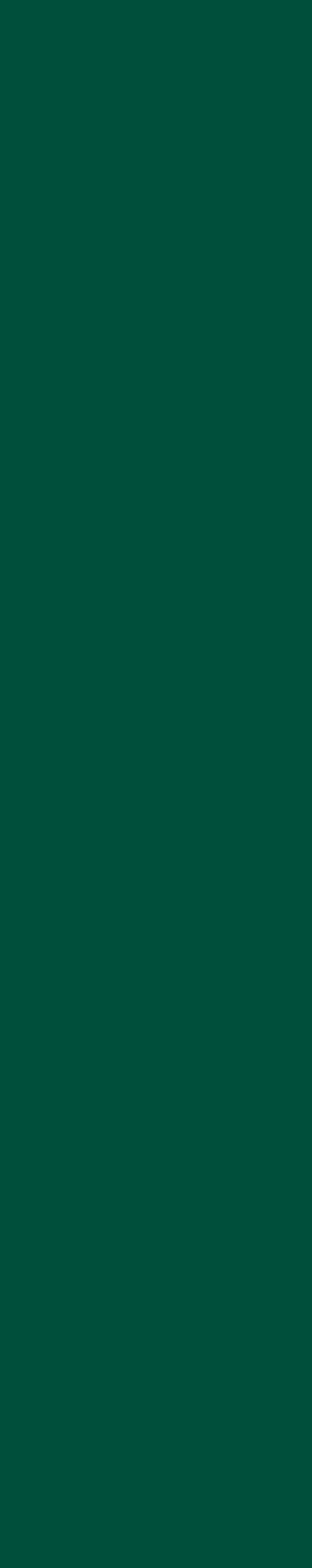
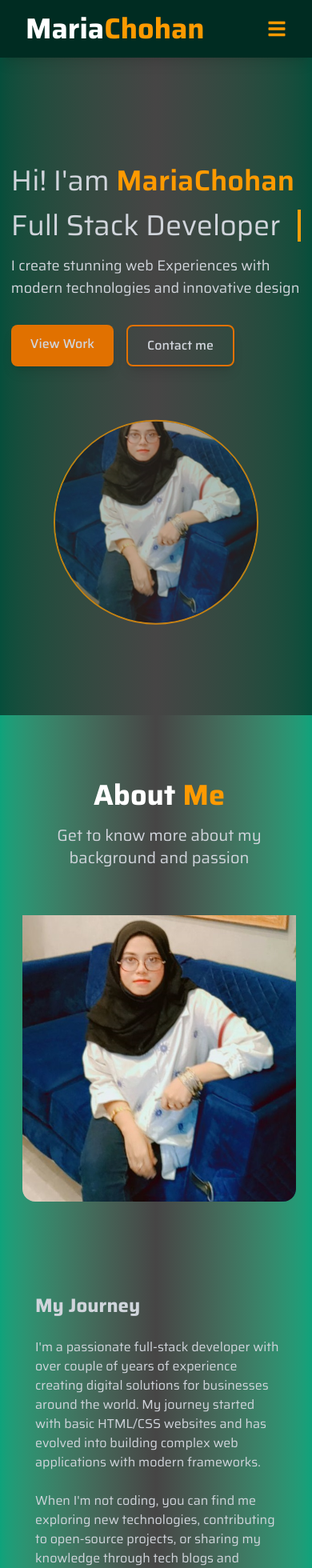
Before and after one commit to MariaAhmedChohan/Maria-Chohan-Portfolio, a React (Vite) app: page / in a window 390 px wide. Shown: the top 1960 px of the page at 80% size. Before the commit the page ends 844 px from the top, so only its background shows below. Built offline with nearby package versions, Linux system fonts and the light colour scheme.

Commit message:
fix some erorr

```diff
--- a/src/App.jsx
+++ b/src/App.jsx
@@ -9,10 +9,9 @@ const App = () => {
     <div>
       <Navbar />
       <Routes>
-        <Route path='/Maria-Chohan-Portfolio/' element= {<Home/>}/>
+        <Route path='/' element= {<Home/>}/>
       </Routes>
       <Footer />
-
     </div>
   )
 }
--- a/src/components/About.jsx
+++ b/src/components/About.jsx
@@ -1,6 +1,5 @@
 import React from "react";
 import { motion } from "framer-motion";
-// import icon from "react-icons/fa";
 import { aboutInfo, assets } from "../assets/assets.js";
 
 const About = () => {
@@ -13,7 +12,7 @@ const About = () => {
       id="about"
       className="py-20 bg-linear-to-r from-[#0da37b] via-[#464545] to-[#0da37b]"
     >
-      <div className="container mx-10 px-6">
+      <div className="container mx-1 px-6">
         {/* Heading */}
 
         <h2 className="text-center text-4xl font-bold text-white mb-4">
--- a/src/components/Contact.jsx
+++ b/src/components/Contact.jsx
@@ -1,5 +1,3 @@
-// import React from "react";
-// import keys from "./config.js";
 import { motion } from "framer-motion";
 import { aboutInfo, assets } from "../assets/assets.js";
 import {
@@ -57,7 +55,7 @@ const Contact = () => {
       id="contact"
       className="py-20 bg-linear-to-r from-[#0da37b] via-[#464545] to-[#0da37b]"
     >
-      <div className="container mx-10 px-6 ">
+      <div className="container mx-1 px-6">
         {/* Heading */}
 
         <h2 className="text-center text-4xl font-bold text-white mb-4">
@@ -200,6 +198,10 @@ const Contact = () => {
               </a>
 
             </div>
+
+
+
+
             </div>
             </div>
             </div>
--- a/src/components/Footer.jsx
+++ b/src/components/Footer.jsx
@@ -2,10 +2,12 @@ import React from 'react'
 
 const Footer = () => {
   return (
-    <div className='py-8  bg-emerald-950'>
-        <div className='container mx-auto px-6 text-center mt-12'>
-            <p className=' text-white'>© 2025 Created By MariaChohan. All rights reserved.</p>
+    <div className="py-10 bg-emerald-950">
+
+        <div className='container mx-auto px-6 text-center mt-10 '>
+          <p className=' text-white'>© 2025 Created By MariaChohan. All rights reserved.</p>
         </div>
+
 
     </div>
   )
--- a/src/components/Hero.jsx
+++ b/src/components/Hero.jsx
@@ -1,6 +1,5 @@
 import React from 'react'
 import { motion } from 'framer-motion'
-// import { assets } from '../assets/assets'
 
 const Hero = () => {
   return (
@@ -17,7 +16,7 @@ const Hero = () => {
                 <div className='md:1/2 mb-10 md:mb-0'>
                     <h1 className='text-4xl md:text-6xl font bold mb-4'>Hi! I'am <span className='text-amber-500 font-semibold'>MariaChohan</span>
                     </h1>
-                    <h2 className='text-5xl md:4xl font:bold mb-4 typewriter'>Full Stack Developer</h2>
+                    <h2 className='text-4xl md:text-6xl font:bold mb-4 typewriter'>Full Stack Developer</h2>
                     <p className='text-lg text-gray-300 mb-8'>I create stunning web Experiences with modern technologies and innovative design</p>
                     <div className='flex space-x-4'>
                       <a href="#projects" className='px-6 py-3 bg-amber-600 rounded-lg font-medium bor shadow-lg hover:bg-amber-500 transition duration-300'>View Work</a>
@@ -28,7 +27,7 @@ const Hero = () => {
              {/* Right Side */}
             <div className='md:w-1/2 flex justify-center'>
                   <div className='relative w-64 h-64 md:w-80 md:h-80'>
-                        <div className='absolute inset-0 rounded-full bg-linear-to-r from-[#064E3B] to-[#464545] opacity-70'>
+                        <div className='absolute inset-0 rounded-full bg-linear-to-r from-[#064E3B] to-[#464545] opacity-70 mt-10'>
                         <motion.img
                          animate={{ y: [0, -20, 0] }}
                          transition={{duration: 4,
--- a/src/components/Navbar.jsx
+++ b/src/components/Navbar.jsx
@@ -14,9 +14,10 @@ const [showmenu, setshowmenu] = useState(false)
           <a href="#" className='text-4xl font-bold text-white'>
             Maria
             <span className='text-amber-500'>Chohan</span>
+
             </a>
        </div>
-       <div className='hidden md:flex space-x-10'>
+       <div className='hidden md:flex space-x-10 mx-1'>
 
         <a href="#home" className='relative text-2xl font-semibold text-white transition duration-300 hover:text-amber-500 group'>
           <span>Home</span>
@@ -43,36 +44,31 @@ const [showmenu, setshowmenu] = useState(false)
           <span className='absolute left-0 -bottom-1 w-0 h-0.5 bg-amber-500 transition-all duration-300 group-hover:w-full'></span>
         </a>
 
+
+
        </div>
-
        {/* Mobile view */}
 
-     <div className='md:hidden text-amber-500 font-bold text-2xl'>
+     <div className='md:hidden text-amber-500 font-bold '>
       {
         showmenu?
 
-        <FaXmark
-        onClick= {()=>setshowmenu(!showmenu)}
-        className='cursor-pointer'/>:
+        <FaXmark  onClick= {()=>setshowmenu(!showmenu)}
+        className='text-2xl cursor-pointer'/>:
         <FaBars onClick= {()=>setshowmenu(!showmenu)}
-        className='cursor-pointer'/>
+        className='text-2xl cursor-pointer'/>
       }
+
+      </div>
+      </div>
 
 
 
 
-
-
-
-
-
-               </div>
-
-                 </div>
 {/* Mobile menu */}
                  {
         showmenu && (
-              <div className='md:hidden mt-4 bg-emerald-900 h-screen rounded-lg p-4 flex flex-col space-y-4 justify-center items-center'>
+              <div className='md:hidden bg-emerald-900 h-screen rounded-lg flex flex-col   items-center py-30 space-y-4 mt-4'>
                           <a onClick= {()=>setshowmenu(!showmenu)} href="#home" className='relative text-2xl font-semibold text-white transition duration-300 hover:text-amber-500 group'>
                           <span>Home</span>
                           </a>
--- a/src/components/Projects.jsx
+++ b/src/components/Projects.jsx
@@ -13,7 +13,7 @@ const Projects = () => {
       id="projects"
       className="py-20 bg-linear-to-r from-[#0da37b] via-[#464545] to-[#0da37b]"
     >
-      <div className="container mx-10 px-6">
+      <div className="container mx-1 px-6">
         {/* Heading */}
 
         <h2 className="text-center text-4xl font-bold text-white mb-4">
--- a/src/components/Skills.jsx
+++ b/src/components/Skills.jsx
@@ -1,6 +1,5 @@
 import React from "react";
 import { motion } from "framer-motion";
-// import icon from "react-icons/fa";
 import { skills, assets } from "../assets/assets.js";
 
 const Skills = () => {
@@ -13,7 +12,7 @@ const Skills = () => {
       id="skills"
       className="py-20 bg-linear-to-r from-[#0da37b] via-[#464545] to-[#0da37b]"
     >
-      <div className="container mx-10 px-6">
+      <div className="container mx-1 px-6">
         {/* Heading */}
 
         <h2 className="text-center text-4xl font-bold text-white mb-4">
--- a/src/main.jsx
+++ b/src/main.jsx
@@ -5,7 +5,7 @@ import App from './App.jsx'
 import { BrowserRouter } from 'react-router-dom'
 
 createRoot(document.getElementById('root')).render(
-<BrowserRouter basename='/Maria-Chohan-Portfolio/'>
+<BrowserRouter>
     <App />
 </BrowserRouter>
 )
--- a/src/pages/Home.jsx
+++ b/src/pages/Home.jsx
@@ -4,6 +4,7 @@ import About from '../components/About.jsx'
 import Skills from '../components/Skills.jsx'
 import Projects from '../components/Projects.jsx'
 import Contact from '../components/Contact.jsx'
+
 
 const Home = () => {
   return (
@@ -14,6 +15,7 @@ const Home = () => {
       <Skills/>
       <Projects/>
       <Contact/>
+
     </div>
   )
 }
--- a/vite.config.js
+++ b/vite.config.js
@@ -4,6 +4,6 @@ import tailwindcss from '@tailwindcss/vite'
 
 // https://vite.dev/config/
 export default defineConfig({
-  base: '/Maria-Portfolio/',
+  // base: '/Maria-Portfolio/',
   plugins: [react(), tailwindcss()],
 })
```
